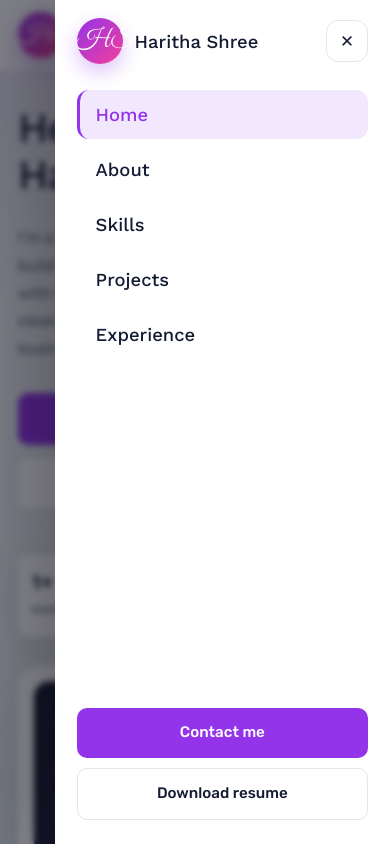
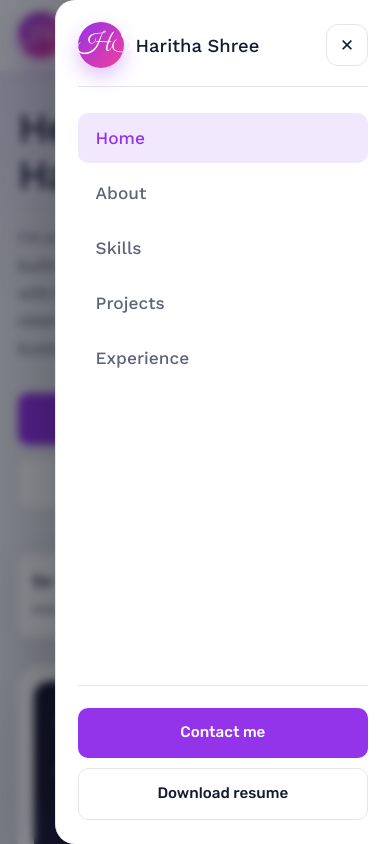
Before and after one commit to harithashree47/portfolio2, a React (Vite) app in the folder frontend/: page / in a window 390 px wide. Both pictures are taken after a click on the button "Open menu". Shown: the top 844 px of the page. Built offline with nearby package versions, Linux system fonts and the light colour scheme.

Commit message:
hamburger menu fixed

```diff
--- a/frontend/src/App.jsx
+++ b/frontend/src/App.jsx
@@ -11,7 +11,7 @@ const CODE = `<span class="k">const</span> <span class="v">haritha</span> = {
   openToWork: <span class="b">true</span>,
 };`
 const reduce = window.matchMedia('(prefers-reduced-motion: reduce)').matches
-const aos = (type, delay = 0) => ({ 'data-aos': type, 'data-aos-delay': delay })
+const aos = () => ({ 'data-aos': 'fade-up' })
 
 function useTyped(words) {
   const [text, setText] = useState(words[0])
@@ -114,7 +114,7 @@ function Header() {
         </div>
         <div className="dlinks">
           {NAV.map(([name, id], i) => (
-            <a key={id} href={'#' + id} style={{ '--i': i }} className={active === id ? 'active' : ''} onClick={close}>{name}</a>
+            <a key={id} href={'#' + id} style={{ '--i': i }} className={active === id ? 'active' : ''} aria-current={active === id ? 'page' : undefined} onClick={close}>{name}</a>
           ))}
         </div>
         <div className="dfoot">
@@ -170,11 +170,11 @@ const Marquee = () => (
 const About = () => (
   <section id="about">
     <div className="about">
-      <div {...aos('fade-right')}>
+      <div {...aos()}>
         <span className="pill">About me</span>
         <h2 className="sh">Building products people enjoy using.</h2>
       </div>
-      <div {...aos('fade-left', 100)}>
+      <div>
         <p>With over a year of experience, I develop and maintain full-stack websites and apps for live clients. I design JWT-secured REST APIs, integrate services like WhatsApp Business API and Google Maps, and create reusable, responsive interfaces.</p>
         <p>I work well in Agile teams and have resolved 20+ production issues with an 88% on-time delivery rate.</p>
       </div>
@@ -184,10 +184,10 @@ const About = () => (
 
 const Skills = () => (
   <section id="skills" style={{ paddingTop: 20 }}>
-    <div {...aos('fade-up')}><span className="pill">Skills</span><h2 className="sh">What I work with</h2></div>
+    <div {...aos()}><span className="pill">Skills</span><h2 className="sh">What I work with</h2></div>
     <div className="skills">
-      {SKILLS.map(([icon, title, list], i) => (
-        <div className="card" key={title} {...aos('fade-up', i * 100)}>
+      {SKILLS.map(([icon, title, list]) => (
+        <div className="card" key={title}>
           <div className="ico">{icon}</div><h3>{title}</h3><Chips list={list} />
         </div>
       ))}
@@ -198,7 +198,7 @@ const Skills = () => (
 function Project({ p, n }) {
   const feat = n === 0
   return (
-    <div className={'cell' + (feat ? ' span2' : '')} {...aos('fade-up', feat ? 0 : (n % 2) * 100)}>
+    <div className={'cell' + (feat ? ' span2' : '')}>
       <article className={'card proj' + (feat ? ' feat' : '')}>
         <div className="mock" aria-hidden="true" style={{ background: `linear-gradient(135deg,${p.g[0]}30,${p.g[1]}3d)` }}>
           <div className="win">
@@ -227,7 +227,7 @@ function Project({ p, n }) {
 
 const Projects = () => (
   <section id="projects">
-    <div {...aos('fade-up')}><span className="pill">Portfolio</span><h2 className="sh">Projects I’ve built</h2></div>
+    <div {...aos()}><span className="pill">Portfolio</span><h2 className="sh">Projects I’ve built</h2></div>
     <p className="note"><span aria-hidden="true">🔒</span><span>Most of these projects were built for clients and employers, so source code and live links are confidential. I’m happy to walk through any of them in an interview.</span></p>
     <div className="grid">{PROJECTS.map((p, i) => <Project key={p.t} p={p} n={i} />)}</div>
   </section>
@@ -243,18 +243,18 @@ const POINTS = [
 
 const Experience = () => (
   <section id="experience">
-    <div {...aos('fade-up')}><span className="pill">Experience</span><h2 className="sh">Where I’ve worked</h2></div>
-    <div className="card exp" {...aos('fade-up', 100)}>
+    <div {...aos()}><span className="pill">Experience</span><h2 className="sh">Where I’ve worked</h2></div>
+    <div className="card exp">
       <h3 style={{ fontSize: '1.5rem' }}>Full Stack Developer</h3>
       <p className="meta">Luisant Software Solutions, Salem · Oct 2025 to present</p>
       <ul>{POINTS.map((x) => <li key={x}>{x}</li>)}</ul>
     </div>
     <div className="edu">
-      <div className="card" {...aos('fade-right')}>
+      <div className="card">
         <h3>B.Tech, Information Technology</h3>
         <p className="meta">Vivekanandha College of Technology for Women, Tiruchengode<br />Aug 2019 to Mar 2023 · CGPA 8.6 / 10</p>
       </div>
-      <div className="card" {...aos('fade-left', 100)}>
+      <div className="card">
         <h3>MERN Stack Certification</h3>
         <p className="meta">ETS Academy, Erode · 6-month internship<br />Built the WonNet Jobs portal with JWT, role-based access and email notifications.</p>
       </div>
@@ -264,7 +264,7 @@ const Experience = () => (
 
 const Contact = () => (
   <section id="contact" style={{ paddingTop: 20 }}>
-    <div className="cta" {...aos('zoom-in')}>
+    <div className="cta" {...aos()}>
       <h2>Let’s work together</h2>
       <p>I’m open to full stack roles with teams that care about thoughtful, reliable products.</p>
       <div className="row" style={{ justifyContent: 'center' }}>
@@ -281,7 +281,7 @@ const Contact = () => (
 export default function App() {
   const bar = useRef(null)
   useEffect(() => {
-    AOS.init({ duration: 800, once: true, offset: 70, disable: () => reduce })
+    AOS.init({ duration: 350, once: true, mirror: false, offset: 80, easing: 'ease-out-cubic', disable: () => reduce })
     const onScroll = () => {
       const d = document.documentElement
       const k = d.scrollTop / (d.scrollHeight - d.clientHeight || 1)
--- a/frontend/src/styles.css
+++ b/frontend/src/styles.css
@@ -141,23 +141,27 @@ body{overflow-x:clip}
 .dnav a.link::after{content:"";position:absolute;left:0;right:0;bottom:-3px;height:2px;border-radius:2px;background:linear-gradient(90deg,var(--p),var(--pink));transform:scaleX(0);transform-origin:left;transition:transform .3s ease}
 .dnav a.link:hover,.dnav a.link.active{color:var(--p)}
 .dnav a.link:hover::after,.dnav a.link.active::after{transform:scaleX(1)}
-.burger{display:none;width:46px;height:46px;border-radius:12px;border:1px solid var(--line);background:var(--card);cursor:pointer;place-content:center;gap:5px;padding:0}
+.burger{display:none;width:46px;height:46px;border-radius:12px;border:1px solid var(--line);background:var(--card);cursor:pointer;place-content:center;gap:5px;padding:0;transition:background .2s,border-color .2s}
+.burger:hover{background:var(--soft);border-color:rgba(147,51,234,.28)}
 .burger span{display:block;width:20px;height:2px;border-radius:2px;background:var(--ink);transition:transform .3s,opacity .2s}
+.burger span:nth-child(2){width:14px;margin-left:auto}
 .burger.open span:nth-child(1){transform:translateY(7px) rotate(45deg)}
 .burger.open span:nth-child(2){opacity:0}
 .burger.open span:nth-child(3){transform:translateY(-7px) rotate(-45deg)}
-.scrim{position:fixed;inset:0;background:rgba(10,12,24,.5);backdrop-filter:blur(3px);opacity:0;visibility:hidden;transition:opacity .3s,visibility .3s;z-index:20}
+.scrim{position:fixed;inset:0;background:rgba(10,12,24,.48);backdrop-filter:blur(4px);opacity:0;visibility:hidden;transition:opacity .3s,visibility .3s;z-index:20}
 .scrim.open{opacity:1;visibility:visible}
-.drawer{position:fixed;top:0;right:0;bottom:0;width:min(86vw,340px);background:var(--card);z-index:21;transform:translateX(100%);visibility:hidden;transition:transform .35s cubic-bezier(.2,.7,.2,1),visibility .35s;padding:calc(env(safe-area-inset-top,0px) + 18px) 22px calc(env(safe-area-inset-bottom,0px) + 24px);display:flex;flex-direction:column;box-shadow:-24px 0 60px rgba(0,0,0,.22);overflow-y:auto}
+.drawer{position:fixed;top:0;right:0;bottom:0;width:min(86vw,360px);background:var(--card);border-left:1px solid var(--line);border-radius:20px 0 0 20px;z-index:21;transform:translateX(100%);visibility:hidden;transition:transform .35s cubic-bezier(.2,.7,.2,1),visibility .35s;padding:calc(env(safe-area-inset-top,0px) + 22px) 22px calc(env(safe-area-inset-bottom,0px) + 24px);display:flex;flex-direction:column;box-shadow:-18px 0 48px rgba(0,0,0,.18);overflow-y:auto}
 .drawer.open{transform:none;visibility:visible}
-.dhead{display:flex;justify-content:space-between;align-items:center;margin-bottom:26px}
+.dhead{display:flex;justify-content:space-between;align-items:center;margin-bottom:26px;padding-bottom:18px;border-bottom:1px solid var(--line)}
 .dhead .brand{display:flex;align-items:center;gap:12px;font:500 1.15rem "Work Sans",sans-serif}
-.dclose{width:42px;height:42px;border-radius:12px;border:1px solid var(--line);background:transparent;color:var(--ink);font-size:1.05rem;cursor:pointer}
-.dlinks{display:flex;flex-direction:column;gap:6px}
-.dlinks a{padding:14px 16px;border-radius:12px;text-decoration:none;font:500 1.15rem "Work Sans",sans-serif;border-left:3px solid transparent;opacity:0;transform:translateX(18px);transition:opacity .35s,transform .35s,background .2s;transition-delay:calc(var(--i)*50ms + 120ms)}
+.dclose{width:42px;height:42px;border-radius:12px;border:1px solid var(--line);background:transparent;color:var(--ink);font-size:1.05rem;cursor:pointer;transition:background .2s,color .2s}
+.dclose:hover{background:var(--soft);color:var(--p)}
+.dlinks{display:flex;flex-direction:column;gap:5px}
+.dlinks a{display:flex;align-items:center;min-height:50px;padding:12px 15px;border:1px solid transparent;border-left:3px solid transparent;border-radius:10px;text-decoration:none;font:500 1.08rem "Work Sans",sans-serif;color:var(--muted);opacity:0;transform:translateX(18px);transition:opacity .35s,transform .35s,background .2s,color .2s;transition-delay:calc(var(--i)*50ms + 120ms)}
+.dlinks a:hover{background:var(--bg2);color:var(--ink)}
 .drawer.open .dlinks a{opacity:1;transform:none}
-.dlinks a.active{background:var(--soft);color:var(--p);border-left-color:var(--p)}
-.dfoot{margin-top:auto;padding-top:24px;display:flex;flex-direction:column;gap:10px}
+.dlinks a.active{background:var(--soft);color:var(--p)}
+.dfoot{margin-top:auto;padding-top:22px;display:flex;flex-direction:column;gap:10px;border-top:1px solid var(--line)}
 .dfoot .btn{text-align:center}
 .note{display:flex;gap:12px;align-items:flex-start;background:var(--soft);border:1px solid rgba(147,51,234,.16);border-radius:14px;padding:14px 18px;margin:-20px 0 32px;font-size:.92rem;max-width:760px;color:var(--ink)}
 .cta .btn{overflow-wrap:anywhere}
```
